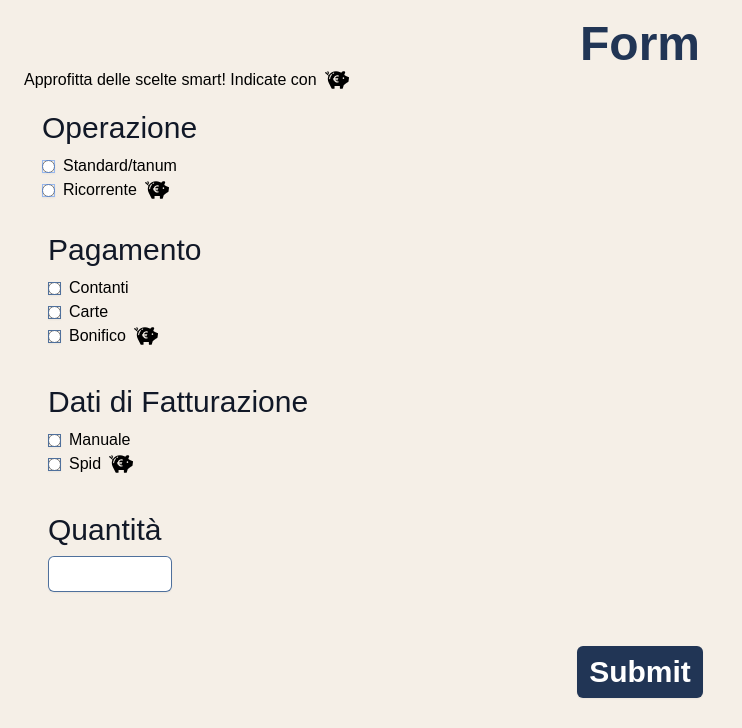
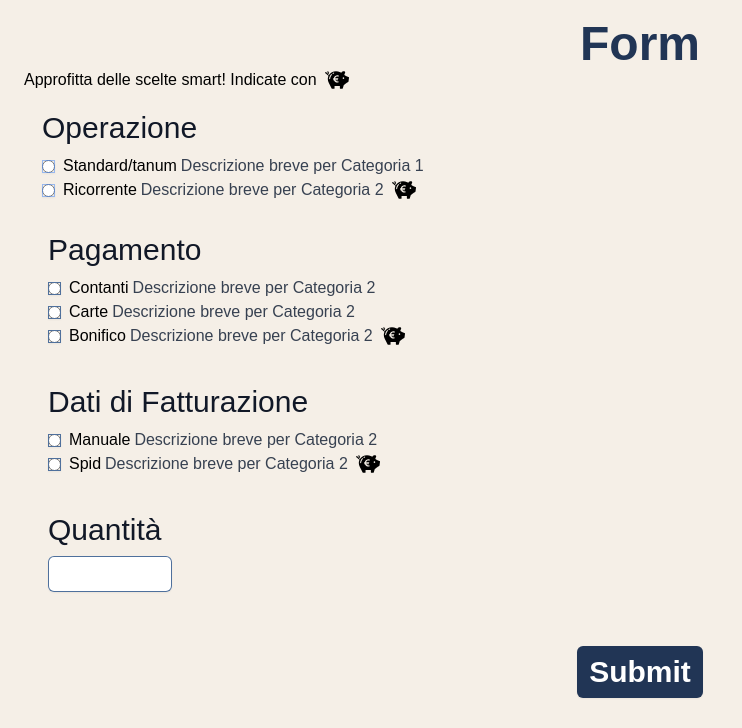
Before and after one commit to icoletti/alternanza, a Flask app: template backend/templates/upload.html in a window 1280 px wide. Shown: the part 206-934 px from the top of the page, without its empty margins (0-742 px from the left). Run offline with Flask 3, Linux system fonts and the light colour scheme; the template is opened without the code that fills it: values that come from a table or form of the project are taken from there, others are empty; parts of the project's set-up code (start-up, migrations or seed data) failed here and were passed over.

Commit message:
descrizioni per opzioni

```diff
--- a/backend/app.py
+++ b/backend/app.py
@@ -3,7 +3,7 @@ import os
 import sys
 import requests
 import logging
-from form import MyForm, calculate_commission
+from form import MyForm, calculate_commission, create_form
 from config import Config
 from flask_caching import Cache
 
@@ -52,6 +52,7 @@ def getprice():
 def upload():
    form = MyForm()
    price = getprice()
+
    if price is None:
         flash("Errore nel recupero del prezzo corrente. Riprova più tardi.", 'error')
         return render_template('upload.html', form=form, price=None)
@@ -76,7 +77,7 @@ def upload():
       "price": price,
       "purchase_btc": "%.8f" % purchase_btc,
       "actual_price": "%.2f" % actual_price,
-      "selected_operation": operation
+      "selected_operation": operation,
       }
 
       return render_template('result1.html', **data)
@@ -84,7 +85,7 @@ def upload():
        for field, errors in form.errors.items():
           for error in errors:
              flash(f"Error in the {getattr(form, field).label.text} field - {error}", 'error')
-   return render_template('upload.html', form=form, price=price, selected_operation=form.operation.data)
+   return render_template('upload.html', form=form, price=price)
 
 @app.route("/")
 def home():
--- a/backend/form.py
+++ b/backend/form.py
@@ -1,6 +1,6 @@
 from flask_wtf import FlaskForm
-from wtforms import RadioField, IntegerField, SelectField
-from wtforms.validators import DataRequired, NumberRange
+from wtforms import RadioField, IntegerField, SelectField, FieldList, FormField
+from wtforms.validators import DataRequired, NumberRange, InputRequired
 import os
 import sys
 import logging
@@ -18,14 +18,36 @@ commission_rates = list(map(float, os.environ.get("COMMISSION_RATES").split(',')
 best_option_adjustment = float(os.environ.get("BEST_OPTION_ADJUSTMENT"))
 base_commission = float(os.environ.get("BASE_COMMISSION"))
 
+# Form per le sottocategorie
+class SubCategoryForm(FlaskForm):
+    option = RadioField('Option', choices=[], validators=[InputRequired()])
 
 class MyForm(FlaskForm):
-    operation = RadioField('Operazione', choices=[('opt1', 'Standard/tanum'), ('best_option', 'Ricorrente')], validators=[DataRequired()])
+    operation = RadioField('Operazione', choices=[('opt1', 'Standard/tanum'), ('best_option0', 'Ricorrente')], validators=[DataRequired()])
     # best_option_option = RadioField('Operazioni Ricorrenti', choices=[('sub1', 'Bisettimanale'), ('sub2', 'Mensile'), ('sub3', 'Trimestrale')], validators=[DataRequired()])
     # standard_option = RadioField('Operazioni Standard', choices=[('sub1', '1-2 giorni lavorativi'), ('sub2', '"Fast" (50 euro)')], validators=[DataRequired()])
-    payment = RadioField('Pagamento', choices=[('cash', 'Contanti'), ('credit_card', 'Carte'), ('best_option', 'Bonifico')], validators=[DataRequired()])
-    billing_info = RadioField('Dati di Fatturazione', choices=[('manual', 'Manuale'), ('best_option', 'Spid')], validators=[DataRequired()])
+    payment = RadioField('Pagamento', choices=[('cash', 'Contanti'), ('credit_card', 'Carte'), ('best_option1', 'Bonifico')], validators=[DataRequired()])
+    billing_info = RadioField('Dati di Fatturazione', choices=[('manual', 'Manuale'), ('best_option2', 'Spid')], validators=[DataRequired()])
     quantity = IntegerField('Quantità', validators=[DataRequired(), NumberRange(min=100, max=100000, message='Quantità deve essere tra 100 e 100000')])
+    subcategories1 = FieldList(FormField(SubCategoryForm), min_entries=3, max_entries=3)
+    subcategories2 = FieldList(FormField(SubCategoryForm), min_entries=2, max_entries=2)
+    def __init__(self, *args, **kwargs):
+        super(MyForm, self).__init__(*args, **kwargs)
+        self.category_descriptions = {
+            'opt1': 'Descrizione breve per Categoria 1',
+            'best_option0': 'Descrizione breve per Categoria 2',
+            'cash': 'Descrizione breve per Categoria 2',
+            'credit_card': 'Descrizione breve per Categoria 2',
+            'best_option1': 'Descrizione breve per Categoria 2',
+            'manual': 'Descrizione breve per Categoria 2',
+            'best_option2': 'Descrizione breve per Categoria 2',
+        }
+
+
+
+def create_form():
+    form = MyForm()
+
 
 def calculate_purchase_btc(quantity, price):
     return (quantity / price)
@@ -37,11 +59,11 @@ def calculate_commission(quantity, operation, payment, billing_info, price):
             logger.info(range_max)
             logger.info(quantity<range_max)
             commission = commission_rates[i]
-            if operation == 'best_option':
+            if operation == 'best_option0':
                 commission += best_option_adjustment
-            if payment == 'best_option':
+            if payment == 'best_option1':
                 commission += best_option_adjustment
-            if billing_info == 'best_option':
+            if billing_info == 'best_option2':
                 commission += best_option_adjustment
             return (quantity *commission) / 100
     return (commission_rates[-1]) / 100
--- a/backend/templates/upload.html
+++ b/backend/templates/upload.html
@@ -18,12 +18,16 @@
                 <div class="flex items-center">
                     {{ subfield(class="text-2xl shadow-sm ring-1 ring-inset sm:leading-6") }}
                     <label for="{{ subfield.id }}" class="ml-2">{{ subfield.label.text }}</label>
-                    {% if subfield.data == 'best_option' %}
-                    <img src="{{ url_for('static', filename='images/best_option.svg') }}" class="ml-2 w-6 h-6"
+
+                    <div class="text-gray-700 ml-1">
+                        {{ form.category_descriptions[subfield.data] }}
+                    </div>
+                    {% if subfield.data == 'best_option0' or subfield.data == 'best_option1' or subfield.data == 'best_option2'%}
+                        <img src="{{ url_for('static', filename='images/best_option.svg') }}" class="ml-2 w-6 h-6"
                         alt="Best Option">
                     {% endif %}
+                </div>
 
-                </div>
                 {% endfor %}
             </li>
             {% for error in form.operation.errors %}
@@ -54,8 +58,11 @@
                     ring-bluegray placeholder:text-gray-400 focus:ring-2 focus:ring-inset focus:ring-cloudburst
                     sm:leading-6") }}
                     <label for="{{ subfield.id }}" class="ml-2">{{ subfield.label.text }}</label>
-                    {% if subfield.data == 'best_option' %}
-                    <img src="{{ url_for('static', filename='images/best_option.svg') }}" class="ml-2 w-6 h-6"
+                    <div class="text-gray-700 ml-1">
+                        {{ form.category_descriptions[subfield.data] }}
+                    </div>
+                    {% if subfield.data == 'best_option0' or subfield.data == 'best_option1' or subfield.data == 'best_option2'%}
+                        <img src="{{ url_for('static', filename='images/best_option.svg') }}" class="ml-2 w-6 h-6"
                         alt="Best Option">
                     {% endif %}
                 </div>
@@ -80,8 +87,11 @@
                     ring-bluegray placeholder:text-gray-400 focus:ring-2 focus:ring-inset focus:ring-cloudburst
                     sm:leading-6")}}
                     <label for="{{subfield.id}}" class="ml-2">{{ subfield.label.text }}</label>
-                    {% if subfield.data == 'best_option' %}
-                    <img src="{{ url_for('static', filename='images/best_option.svg') }}" class="ml-2 w-6 h-6"
+                    <div class="text-gray-700 ml-1">
+                        {{ form.category_descriptions[subfield.data] }}
+                    </div>
+                    {% if subfield.data == 'best_option0' or subfield.data == 'best_option1' or subfield.data == 'best_option2'%}
+                        <img src="{{ url_for('static', filename='images/best_option.svg') }}" class="ml-2 w-6 h-6"
                         alt="Best Option">
                     {% endif %}
                 </div>
```
